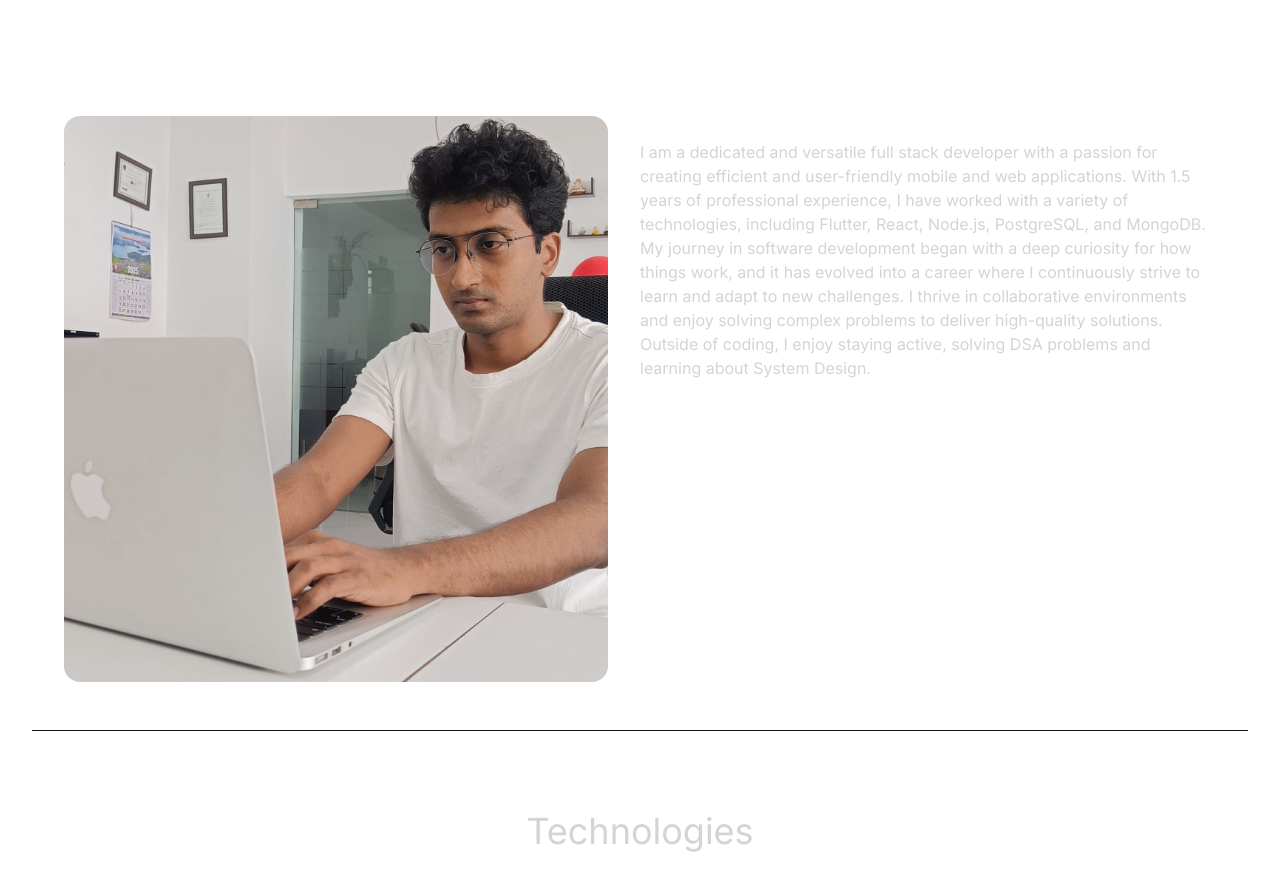
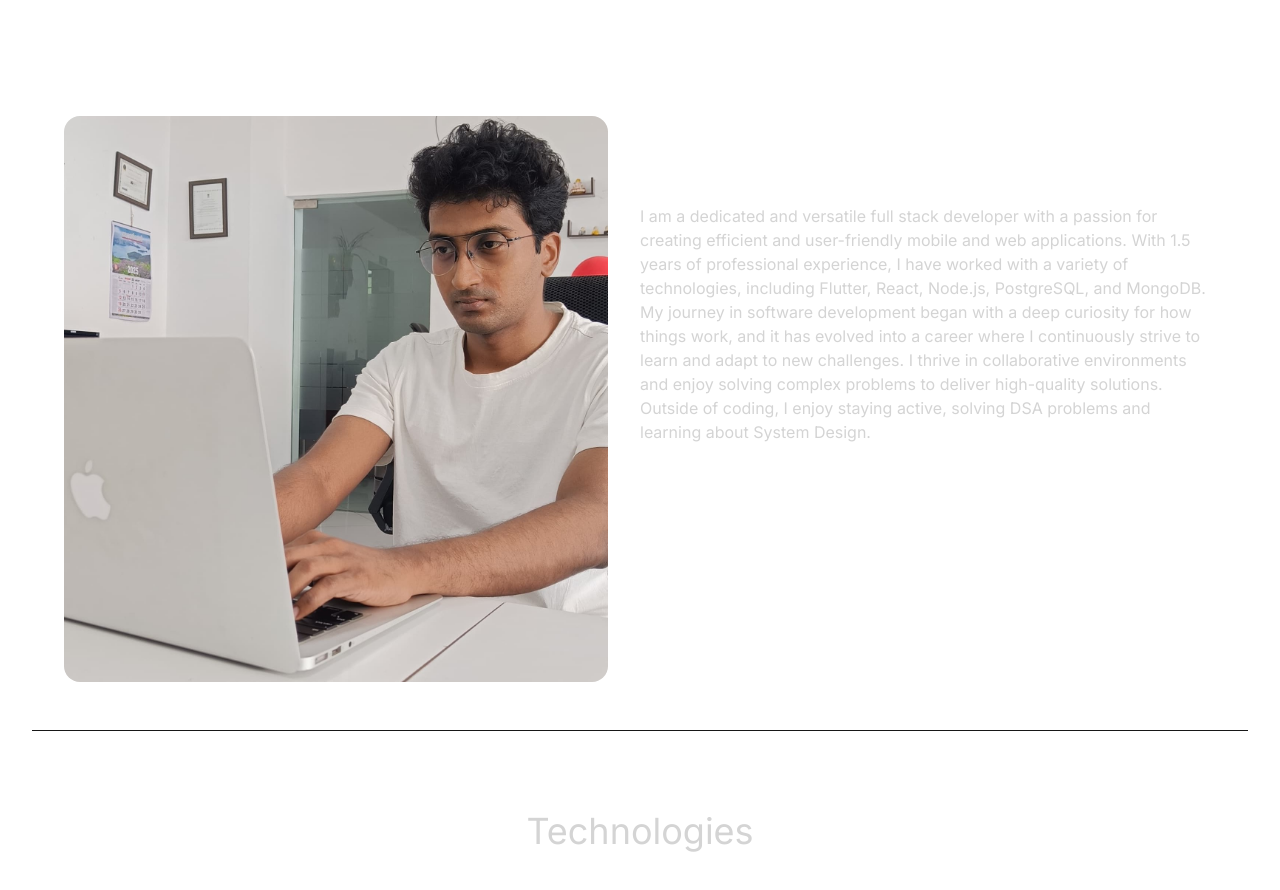
Before and after one commit to akshmohan/react_portfolio, a React (Vite) app: page / in a window 1280 px wide. Shown: the part 913-1803 px from the top of the page. Built offline with nearby package versions, Linux system fonts and the light colour scheme.

Commit message:
Brought down the ABOUT_TEXT

```diff
--- a/src/components/About.jsx
+++ b/src/components/About.jsx
@@ -29,7 +29,7 @@
             viewport={{ once: false, amount: 0.2 }}
             className="flex justify-center lg:justify-start"
           >
-            <p className="my-2 max-w-xl py-6 lg:mt-8">{ABOUT_TEXT}</p>
+            <p className="my-2 max-w-xl py-6 lg:mt-24">{ABOUT_TEXT}</p>
           </motion.div>
         </div>
       </div>
```
